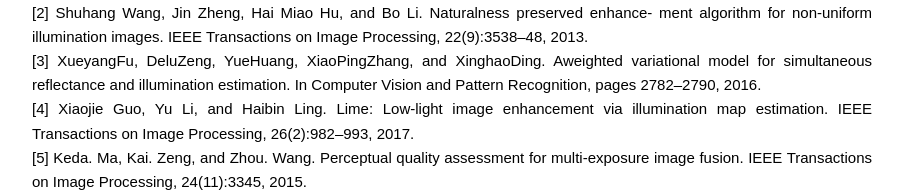
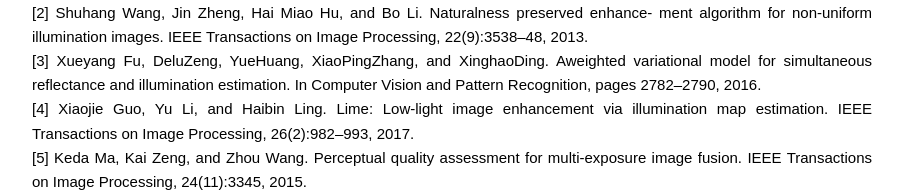
Before and after one commit to daooshee/BMVC2018website, a plain HTML site: page index.html in a window 1280 px wide. Shown: the part 3013-3207 px from the top of the page, without its empty margins (197-1100 px from the left). Drawn offline with Linux system fonts and the light colour scheme.

Commit message:
Update index.html

```diff
--- a/index.html
+++ b/index.html
@@ -117,9 +117,9 @@
 <p class="para-5"><span class="font-6">Reference</span></p>
 <p class="para-4"><span class="font-3">[1] Xuan Dong, Guan Wang, Yi Pang, Weixin Li, Jiangtao Wen, Wei Meng, and Yao Lu. Fast efficient algorithm for enhancement of low lighting video. In IEEE International Conference on Multimedia and Expo, pages 1&ndash;6, 2011.</span></p>
 <p class="para-4"><span class="font-3">[2] Shuhang Wang, Jin Zheng, Hai Miao Hu, and Bo Li. Naturalness preserved enhance- ment algorithm for non-uniform illumination images. IEEE Transactions on Image Processing, 22(9):3538&ndash;48, 2013.</span></p>
-<p class="para-4"><span class="font-3">[3] XueyangFu, DeluZeng, YueHuang, XiaoPingZhang, and XinghaoDing. Aweighted variational model for simultaneous reflectance and illumination estimation. In Computer Vision and Pattern Recognition, pages 2782&ndash;2790, 2016.</span></p>
+<p class="para-4"><span class="font-3">[3] Xueyang Fu, DeluZeng, YueHuang, XiaoPingZhang, and XinghaoDing. Aweighted variational model for simultaneous reflectance and illumination estimation. In Computer Vision and Pattern Recognition, pages 2782&ndash;2790, 2016.</span></p>
 <p class="para-4"><span class="font-3">[4] Xiaojie Guo, Yu Li, and Haibin Ling. Lime: Low-light image enhancement via illumination map estimation. IEEE Transactions on Image Processing, 26(2):982&ndash;993, 2017.</span></p>
-<p class="para-4"><span class="font-3">[5] Keda. Ma, Kai. Zeng, and Zhou. Wang. Perceptual quality assessment for multi-exposure image fusion. IEEE Transactions on Image Processing, 24(11):3345, 2015.</span><span class="font-3">&nbsp;</span></p>
+<p class="para-4"><span class="font-3">[5] Keda Ma, Kai Zeng, and Zhou Wang. Perceptual quality assessment for multi-exposure image fusion. IEEE Transactions on Image Processing, 24(11):3345, 2015.</span><span class="font-3">&nbsp;</span></p>
 <p class="para-4"><span class="font-3">[6] Xutong Ren, Mading Li, Wen-Huang Cheng, and Jiaying Liu. Joint enhancement and denoising method via sequential decomposition. In Circuits and Systems (ISCAS), 2018 IEEE International Symposium on, pages 1&ndash;5. IEEE, 2018.</span></p>
 </div>
 </div>
```
